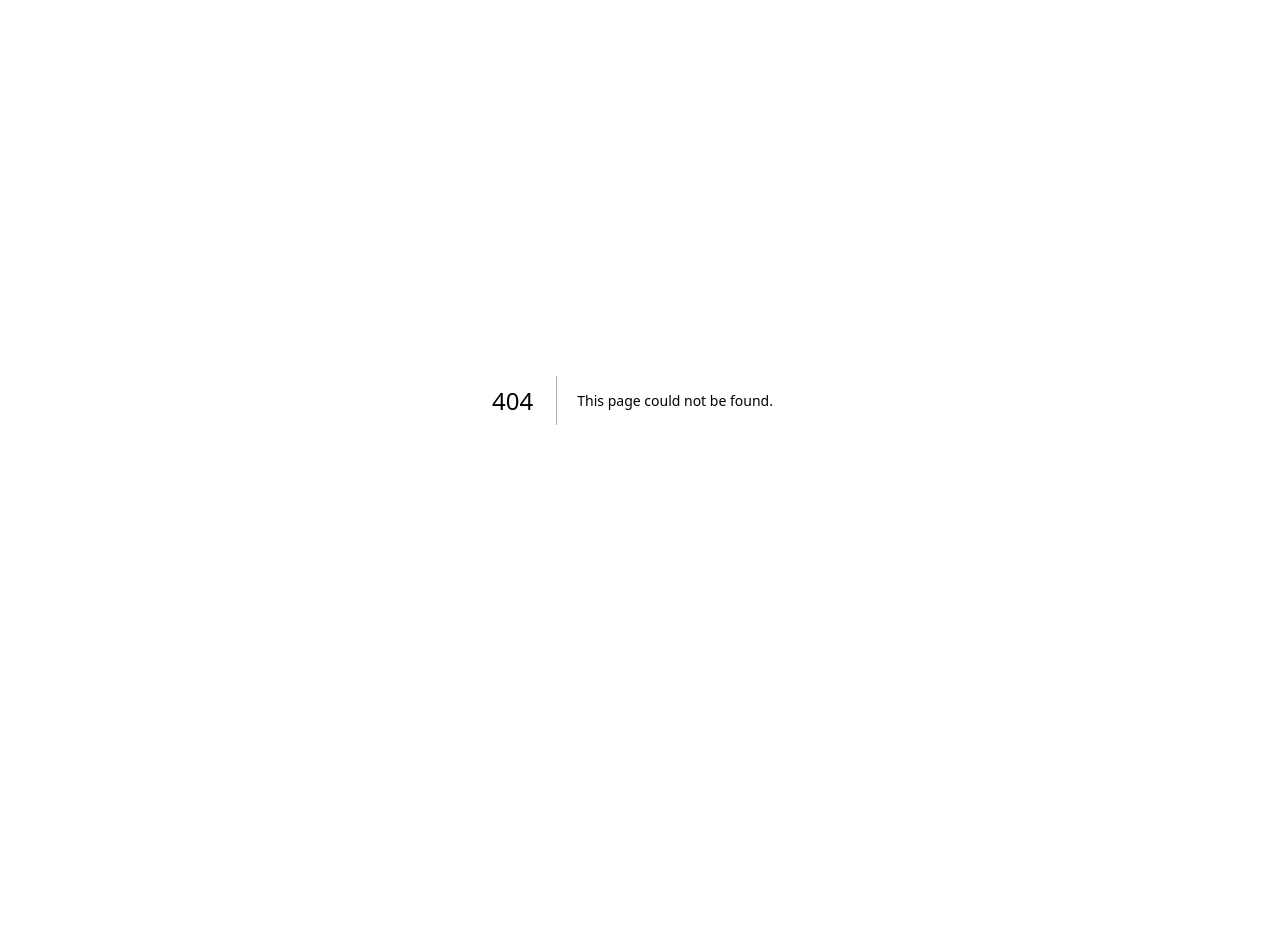
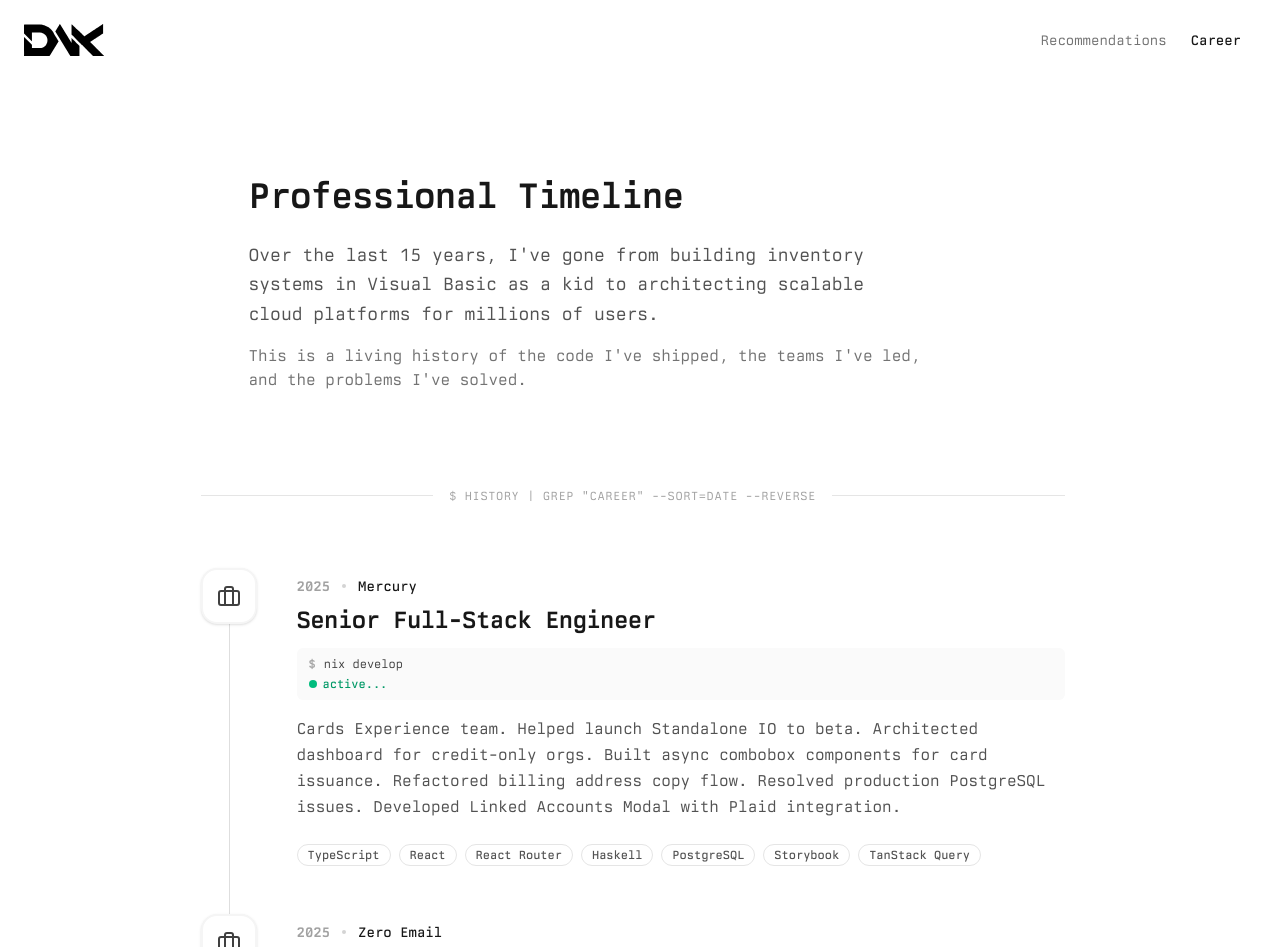
Before and after one commit to dakdevs/dak.dev-2026, a Next.js app: page /career in a window 1280 px wide. Before the commit this address had no page. Shown: the top 947 px of the page. Before the commit the page ends 800 px from the top, so only its background shows below. Built offline with nearby package versions, Linux system fonts and the light colour scheme; what @orpc/server would draw is missing.

Commit message:
chore: sync local changes

```diff
--- /dev/null
+++ b/src/app/career/page.tsx
@@ -0,0 +1,60 @@
+import Image from 'next/image'
+import Link from 'next/link'
+
+import { ScrollTimeline } from '~/components/scroll-timeline'
+
+export const metadata = {
+	title: 'Career | Dak Washbrook',
+	description: 'A timeline of my professional journey in software engineering.',
+}
+
+export default function CareerPage() {
+	return (
+		<div className="flex min-h-screen flex-col">
+			<header className="flex items-center justify-between p-6">
+				<Link href="/">
+					<Image
+						alt="dak.dev"
+						height={32}
+						priority
+						src="/dak-logo.svg"
+						width={80}
+					/>
+				</Link>
+				<nav className="flex gap-6">
+					<Link
+						className="font-mono text-neutral-500 text-sm transition-colors hover:text-neutral-900"
+						href="/recommendations"
+					>
+						Recommendations
+					</Link>
+					<Link
+						className="font-medium font-mono text-neutral-900 text-sm"
+						href="/career"
+					>
+						Career
+					</Link>
+				</nav>
+			</header>
+
+			<main className="flex-1 px-6 pb-24">
+				<section className="mx-auto mb-16 max-w-3xl pt-12 md:mb-24 md:pt-24">
+					<h1 className="mb-6 font-bold font-mono text-4xl tracking-tight">
+						Professional Timeline
+					</h1>
+					<p className="max-w-2xl font-mono text-lg text-neutral-600 leading-relaxed">
+						Over the last 15 years, I've gone from building inventory systems in
+						Visual Basic as a kid to architecting scalable cloud platforms for
+						millions of users.
+					</p>
+					<p className="mt-4 max-w-2xl font-mono text-neutral-500">
+						This is a living history of the code I've shipped, the teams I've
+						led, and the problems I've solved.
+					</p>
+				</section>
+
+				<ScrollTimeline />
+			</main>
+		</div>
+	)
+}
--- a/src/app/page.tsx
+++ b/src/app/page.tsx
@@ -2,7 +2,6 @@
 import Link from 'next/link'
 
 import { GithubIcon, LinkedInIcon, XIcon } from '~/components/icons'
-import { ScrollTimeline } from '~/components/scroll-timeline'
 
 const socials = [
 	{
@@ -34,12 +33,18 @@
 						src="/dak-logo.svg"
 						width={80}
 					/>
-					<nav>
+					<nav className="flex gap-6">
 						<Link
 							className="font-mono text-neutral-500 text-sm transition-colors hover:text-neutral-900"
 							href="/recommendations"
 						>
 							Recommendations
+						</Link>
+						<Link
+							className="font-mono text-neutral-500 text-sm transition-colors hover:text-neutral-900"
+							href="/career"
+						>
+							Career
 						</Link>
 					</nav>
 				</header>
@@ -82,7 +87,6 @@
 					</a>
 				</main>
 			</section>
-			<ScrollTimeline />
 		</div>
 	)
 }
--- a/src/components/scroll-timeline.tsx
+++ b/src/components/scroll-timeline.tsx
@@ -2,7 +2,7 @@
 
 import { useEffect, useRef, useState } from 'react'
 
-import { motion, useInView, useReducedMotion } from 'motion/react'
+import { motion, useInView, useScroll, useSpring } from 'motion/react'
 
 import { CliTypewriter } from '~/components/cli-typewriter'
 import {
@@ -355,19 +355,41 @@
 ]
 
 export function ScrollTimeline() {
+	const ref = useRef<HTMLDivElement>(null)
+	const { scrollYProgress } = useScroll({
+		target: ref,
+		offset: ['start end', 'end start'],
+	})
+
+	const scaleY = useSpring(scrollYProgress, {
+		stiffness: 100,
+		damping: 30,
+		restDelta: 0.001,
+	})
+
 	return (
-		<div className="relative mx-auto max-w-3xl px-4 pt-12 pb-24 font-mono">
-			<div className="mb-12 text-neutral-500 text-sm">
-				<span className="text-neutral-400">$</span> history | grep "career"
-				--sort=date --reverse
+		<div
+			className="relative mx-auto max-w-4xl px-4 font-mono"
+			ref={ref}
+		>
+			<div className="mb-16 flex items-center gap-4 text-neutral-400 text-xs uppercase tracking-wider">
+				<span className="h-px flex-1 bg-neutral-200" />
+				<span>$ history | grep "career" --sort=date --reverse</span>
+				<span className="h-px flex-1 bg-neutral-200" />
 			</div>
 
 			<div className="relative">
-				<div className="absolute top-3 bottom-3 left-[27px] w-px bg-neutral-200 md:left-[27px]" />
+				<div className="absolute top-0 bottom-0 left-[28px] w-px bg-neutral-100 md:left-[28px]" />
 
-				<div className="space-y-0">
-					{MILESTONES.toReversed().map((item) => (
+				<motion.div
+					className="absolute top-0 bottom-0 left-[28px] w-px origin-top bg-neutral-900/10 md:left-[28px]"
+					style={{ scaleY }}
+				/>
+
+				<div className="space-y-12 pb-32">
+					{MILESTONES.toReversed().map((item, index) => (
 						<TimelineItem
+							index={index}
 							item={item}
 							key={`${item.year}-${item.company}-${item.title}`}
 						/>
@@ -378,79 +400,106 @@
 	)
 }
 
-function TimelineItem({ item }: { item: (typeof MILESTONES)[0] }) {
+function TimelineItem({
+	item,
+	index,
+}: {
+	item: (typeof MILESTONES)[0]
+	index: number
+}) {
 	const ref = useRef<HTMLDivElement>(null)
-	const isInView = useInView(ref, { once: true, margin: '-10% 0px -5% 0px' })
-	const shouldReduceMotion = useReducedMotion()
+	const isInView = useInView(ref, {
+		once: true,
+		margin: '-10% 0px -10% 0px',
+		amount: 0.2,
+	})
 	const isSubtle = 'subtle' in item && item.subtle
 	const Icon = 'type' in item ? MILESTONE_ICONS[item.type] : TerminalIcon
 	const [commandComplete, setCommandComplete] = useState(false)
-	const [titleComplete, setTitleComplete] = useState(false)
 
 	const hasCommand = !isSubtle && item.command
 
 	return (
+		<motion.div
+			animate={isInView ? { opacity: 1, y: 0 } : { opacity: 0, y: 20 }}
+			className={cn(
+				'group relative flex gap-6 md:gap-10',
+				isSubtle &&
+					'opacity-70 grayscale transition-all hover:opacity-100 hover:grayscale-0',
+			)}
+			initial={{ opacity: 0, y: 20 }}
+			ref={ref}
+			transition={{ duration: 0.5, delay: index * 0.05 }}
+		>
+			<div className="flex flex-none flex-col items-center">
 				<div
 					className={cn(
-				'group relative flex gap-6 md:gap-8',
-				isSubtle ? 'pb-8' : 'pb-16',
-				'last:pb-0',
-			)}
-			ref={ref}
-		>
-			<div className="flex w-[54px] flex-none flex-col items-center">
-				<div
-					className={cn(
-						'absolute top-[18px] left-[28px] h-px bg-neutral-200 transition-all duration-500',
-						isInView ? 'w-6 opacity-100' : 'w-0 opacity-0',
-					)}
-				/>
-
-				<div
-					className={cn(
-						'relative z-10 mt-[9px] flex items-center justify-center rounded-full border bg-white ring-8 ring-white transition-all duration-500',
+						'relative z-10 flex h-14 w-14 items-center justify-center rounded-2xl border-2 shadow-sm transition-all duration-500',
 						isSubtle
-							? 'h-3 w-3 border-neutral-300 bg-neutral-100'
-							: 'h-5 w-5 border-neutral-900 bg-white',
+							? 'h-8 w-8 rounded-full border-neutral-200 bg-neutral-50'
+							: 'border-neutral-100 bg-white',
 						isInView ? 'scale-100 opacity-100' : 'scale-0 opacity-0',
 					)}
 				>
-					{!isSubtle && (
-						<div className="h-1.5 w-1.5 rounded-full bg-neutral-900" />
+					<Icon
+						className={cn(
+							'transition-all duration-500',
+							isSubtle
+								? 'size-3.5 text-neutral-400'
+								: 'size-6 text-neutral-700',
+							'group-hover:scale-110 group-hover:text-black',
 						)}
+					/>
 				</div>
 			</div>
 
-			<div className="min-w-0 flex-1 pt-1">
-				<div className="mb-4 flex items-center gap-3">
-					<div
+			<div className={cn('min-w-0 flex-1 pt-2', isSubtle && 'pt-0')}>
+				<div className="mb-2 flex flex-wrap items-center gap-x-3 gap-y-1">
+					<span
 						className={cn(
-							'inline-flex items-center gap-1.5 rounded-full border border-neutral-200 bg-neutral-50/50 px-3 py-1 font-medium text-neutral-600 backdrop-blur-sm transition-all duration-500',
-							isSubtle ? 'text-xs' : 'text-xs',
-							isInView
-								? 'translate-x-0 opacity-100'
-								: '-translate-x-4 opacity-0',
+							'font-bold font-mono',
+							isSubtle
+								? 'text-neutral-400 text-xs'
+								: 'text-neutral-400 text-sm',
 						)}
 					>
-						<Icon className="size-3.5" />
 						{item.year}
-					</div>
+					</span>
+					{!isSubtle && (
+						<span className="h-1 w-1 rounded-full bg-neutral-300" />
+					)}
+					<span
+						className={cn(
+							'font-medium text-neutral-900',
+							isSubtle ? 'text-xs' : 'text-sm',
+						)}
+					>
+						{item.company}
+					</span>
 				</div>
 
-				<div className="relative">
-					{hasCommand ? (
-						<div className="mb-4 font-mono text-xs">
+				<h3
+					className={cn(
+						'font-bold text-neutral-900 tracking-tight',
+						isSubtle ? 'text-sm' : 'text-xl md:text-2xl',
+					)}
+				>
+					{item.title}
+				</h3>
+
+				{!!hasCommand && (
+					<div className="mt-3 mb-4 overflow-hidden rounded-md bg-neutral-50 px-3 py-2 font-mono text-xs">
 						<div className="flex items-center gap-2 text-neutral-500">
-								<span className="font-bold text-neutral-500">$</span>
-								<span className="opacity-75">
+							<span className="select-none font-bold text-neutral-400">$</span>
+							<span className="text-neutral-700">
 								{isInView ? (
 									<CliTypewriter
 										hideCursorOnComplete
 										onComplete={() => setCommandComplete(true)}
 										showCursor={false}
-											startDelay={200}
+										startDelay={500}
 										text={item.command}
-											typingSpeed={shouldReduceMotion ? 0 : 40}
+										typingSpeed={20}
 									/>
 								) : null}
 							</span>
@@ -459,64 +508,19 @@
 							<BuildingIndicator />
 						) : null}
 					</div>
-					) : null}
+				)}
 
-					<h3
-						className={cn(
-							'mb-2 font-bold tracking-tight',
-							isSubtle
-								? 'text-neutral-500 text-sm'
-								: 'text-neutral-900 text-xl',
-						)}
-					>
-						{isInView && (hasCommand ? commandComplete : true) ? (
-							<CliTypewriter
-								hideCursorOnComplete
-								onComplete={() => setTitleComplete(true)}
-								startDelay={hasCommand ? 100 : 200}
-								text={item.title}
-								typingSpeed={shouldReduceMotion ? 0 : 30}
-							/>
-						) : null}
-					</h3>
-
-					<motion.div
-						animate={
-							titleComplete ? { opacity: 1, y: 0 } : { opacity: 0, y: 10 }
-						}
-						initial={{ opacity: 0, y: 10 }}
-						transition={{ duration: 0.4 }}
-					>
-						<div
-							className={cn(
-								'font-medium text-neutral-500',
-								isSubtle ? 'mb-2 text-neutral-400 text-xs' : 'mb-4 text-sm',
-							)}
-						>
-							@{' '}
-							{item.url ? (
-								<a
-									className="underline decoration-neutral-300 underline-offset-2 transition-colors hover:text-neutral-900 hover:decoration-neutral-900"
-									href={item.url}
-									rel="noopener noreferrer"
-									target="_blank"
-								>
-									{item.company}
-								</a>
-							) : (
-								item.company
-							)}
-						</div>
 				{!isSubtle && (
-							<p className="max-w-lg text-neutral-600 text-sm leading-relaxed md:text-base">
+					<>
+						<p className="mt-3 text-neutral-600 leading-relaxed">
 							{item.description}
 						</p>
-						)}
-						{!isSubtle && item.technologies.length > 0 && (
-							<div className="mt-4 flex flex-wrap gap-2">
+
+						{item.technologies.length > 0 && (
+							<div className="mt-6 flex flex-wrap gap-2">
 								{item.technologies.map((tech) => (
 									<span
-										className="rounded-md bg-neutral-100 px-2 py-1 text-neutral-500 text-xs transition-colors hover:bg-neutral-200"
+										className="inline-flex items-center rounded-full border border-neutral-200 bg-white px-2.5 py-0.5 font-medium text-neutral-600 text-xs transition-colors hover:border-neutral-300 hover:bg-neutral-50"
 										key={tech}
 									>
 										{tech}
@@ -524,10 +528,10 @@
 								))}
 							</div>
 						)}
+					</>
+				)}
+			</div>
 		</motion.div>
-				</div>
-			</div>
-		</div>
 	)
 }
 
@@ -541,5 +545,13 @@
 		return () => clearInterval(interval)
 	}, [])
 
-	return <div className="mt-1 text-green-600">building{'.'.repeat(dots)}</div>
+	return (
+		<div className="mt-1 flex items-center gap-1.5 font-medium text-emerald-600">
+			<span className="relative flex h-2 w-2">
+				<span className="absolute inline-flex h-full w-full animate-ping rounded-full bg-emerald-400 opacity-75" />
+				<span className="relative inline-flex h-2 w-2 rounded-full bg-emerald-500" />
+			</span>
+			active{'.'.repeat(dots)}
+		</div>
+	)
 }
```
Lines whose indentation alone changed are shown as unchanged.
